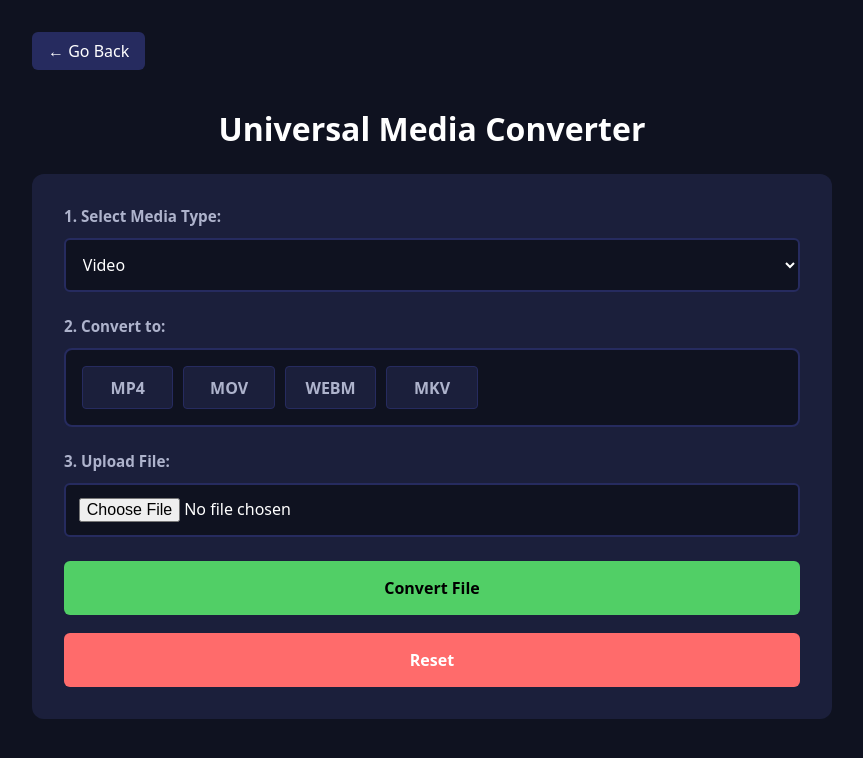
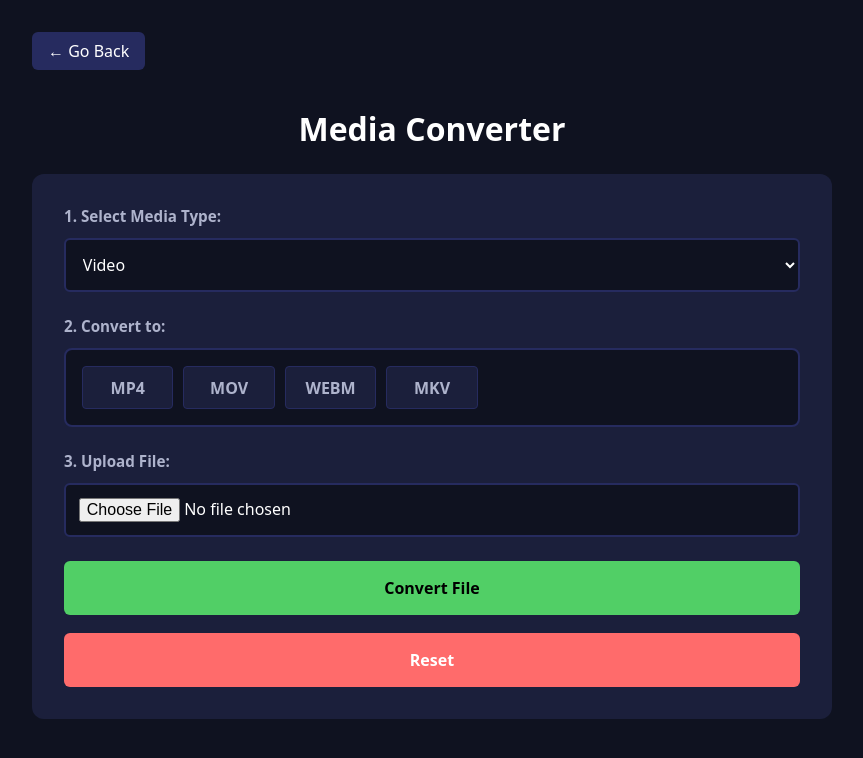
Before and after one commit to LuvlornDev/handydandytoolbox, a plain HTML site: page tools/media-converter/index.html in a window 1280 px wide. Shown: the whole page, without its empty margins (208-1071 px from the left). Drawn offline with Linux system fonts and the light colour scheme.

Commit message:
Update index.html - it sounds better just, Media Converter

```diff
--- a/tools/media-converter/index.html
+++ b/tools/media-converter/index.html
@@ -9,7 +9,7 @@
     <body>
         <div class="container">
             <a href="../../index.html" class="back">← Go Back</a>
-            <h1>Universal Media Converter</h1>
+            <h1>Media Converter</h1>
             <div class="controls">
                 <div class="control-group">
                     <label for="mediaType">1. Select Media Type:</label>
@@ -166,4 +166,5 @@
 			}
 		</script>
     </body>
+
 </html>
```
